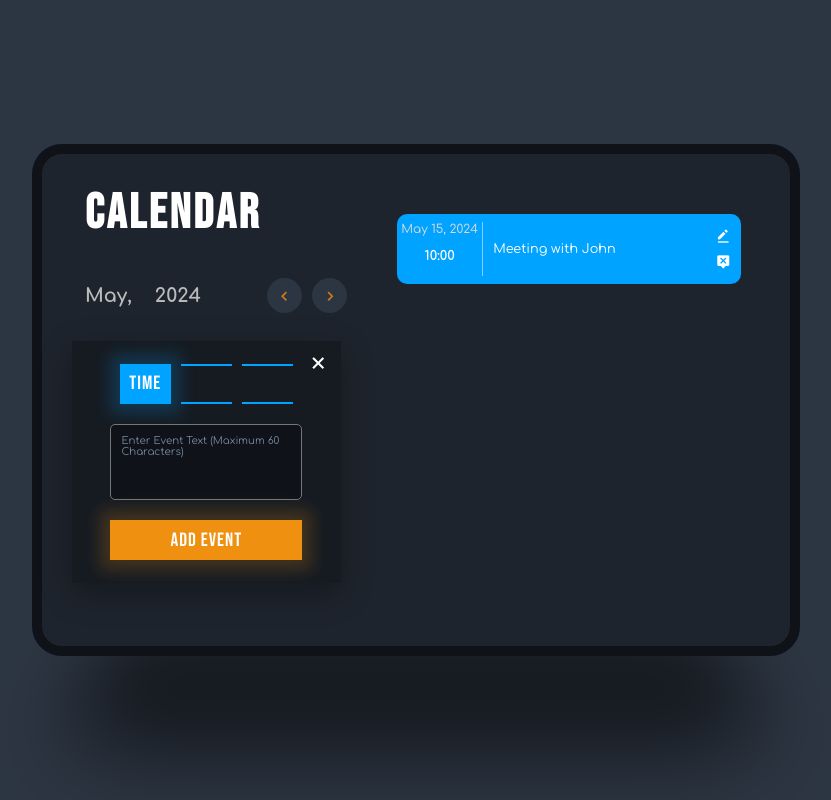
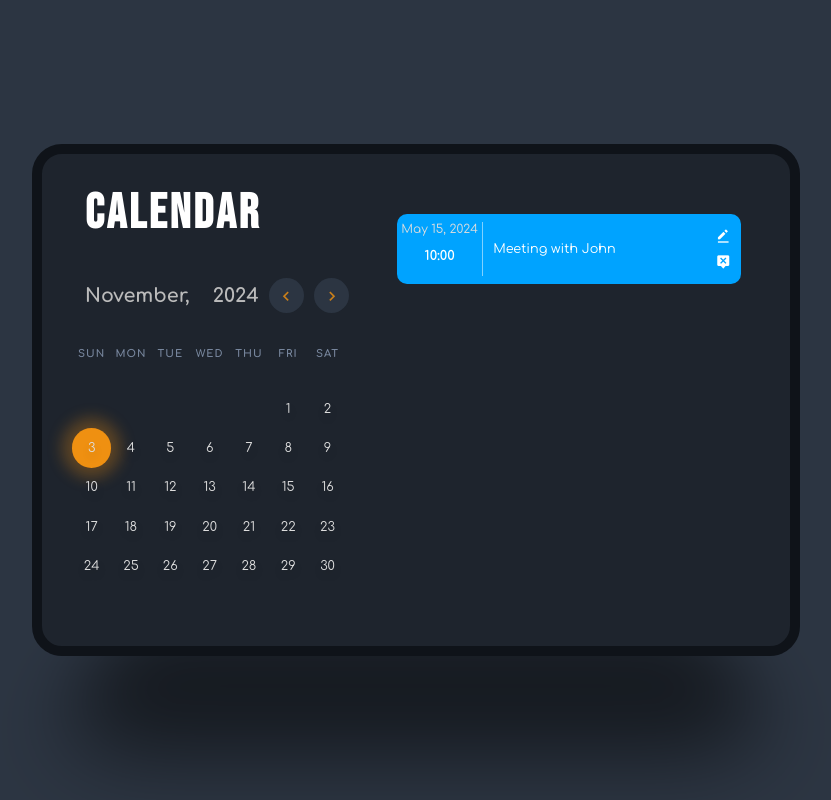
Before and after one commit to Pavel-Kilbergr/calendar, a React (Vite) app: page / in a window 1280 px wide. Shown: the whole page, without its empty margins (224-1055 px from the left). Built offline with nearby package versions, Linux system fonts and the light colour scheme.

Commit message:
Switch of the dates

```diff
--- a/src/components/CalendarApp.css
+++ b/src/components/CalendarApp.css
@@ -129,6 +129,7 @@
     justify-content: center;
     align-items: center;
     row-gap: 2rem;
+    display: none;
 }
 
 .time-input {
@@ -162,7 +163,7 @@
 }
 
 .time-input input[type="number"]::-webkit-outer-spin-button,
-.time-input input[type="number"]::-webkit-inner-spin-button, {
+.time-input input[type="number"]::-webkit-inner-spin-button {
     appearance: none;
 }
 
--- a/src/components/CalendarApp.jsx
+++ b/src/components/CalendarApp.jsx
@@ -1,59 +1,80 @@
+import { useState } from 'react';
 import './CalendarApp.css';
 
 export const CalendarApp = () => {
+  const daysOfWeek = ['Sun', 'Mon', 'Tue', 'Wed', 'Thu', 'Fri', 'Sat'];
+  const monthsOfYear = [
+    'January',
+    'February',
+    'March',
+    'April',
+    'May',
+    'June',
+    'July',
+    'August',
+    'September',
+    'October',
+    'November',
+    'December',
+  ];
+
+  const currentDate = new Date();
+
+  const [currentMonth, setCurrentMonth] = useState(currentDate.getMonth());
+  const [currentYear, setCurrentYear] = useState(currentDate.getFullYear());
+
+  const daysInMonth = new Date(currentYear, currentMonth + 1, 0).getDate();
+  const firstDayOfMonth = new Date(currentYear, currentMonth, 1).getDay();
+
+  const prevMonth = () => {
+    setCurrentMonth((prevMonth) => (prevMonth === 0 ? 11 : prevMonth - 1));
+    setCurrentYear((prevYear) =>
+      currentMonth === 0 ? prevYear - 1 : prevYear
+    );
+  };
+
+  const nextMonth = () => {
+    setCurrentMonth((prevMonth) => (prevMonth === 11 ? 0 : prevMonth + 1));
+    setCurrentYear((prevYear) =>
+      currentMonth === 11 ? prevYear + 1 : prevYear
+    );
+  };
+
   return (
     <div className="calendar-app">
       <div className="calendar">
         <h1 className="heading">Calendar</h1>
         <div className="navigate-date">
-          <h2 className="month">May,</h2>
-          <h2 className="year">2024</h2>
+          <h2 className="month">{monthsOfYear[currentMonth]},</h2>
+          <h2 className="year">{currentYear}</h2>
           <div className="buttons">
-            <i className="bx bx-chevron-left"></i>
-            <i className="bx bx-chevron-right"></i>
+            <i className="bx bx-chevron-left" onClick={prevMonth}></i>
+            <i className="bx bx-chevron-right" onClick={nextMonth}></i>
           </div>
         </div>
         <div className="weekdays">
-          <span>Sun</span>
-          <span>Mon</span>
-          <span>Tue</span>
-          <span>Wed</span>
-          <span>Thu</span>
-          <span>Fri</span>
-          <span>Sat</span>
+          {daysOfWeek.map((day) => (
+            <span key={day}>{day}</span>
+          ))}
         </div>
         <div className="days">
-          <span>1</span>
-          <span>2</span>
-          <span>3</span>
-          <span>4</span>
-          <span>5</span>
-          <span>6</span>
-          <span>7</span>
-          <span>8</span>
-          <span>9</span>
-          <span>10</span>
-          <span>11</span>
-          <span>12</span>
-          <span>13</span>
-          <span>14</span>
-          <span>15</span>
-          <span>16</span>
-          <span className="current-day">17</span>
-          <span>18</span>
-          <span>19</span>
-          <span>20</span>
-          <span>21</span>
-          <span>22</span>
-          <span>23</span>
-          <span>24</span>
-          <span>25</span>
-          <span>26</span>
-          <span>27</span>
-          <span>28</span>
-          <span>29</span>
-          <span>30</span>
-          <span>31</span>
+          {[...Array(firstDayOfMonth).keys()].map((_, index) => (
+            <span key={`empty-${index}`} />
+          ))}
+          {[...Array(daysInMonth).keys()].map((day) => (
+            <span
+              key={day + 1}
+              className={
+                day + 1 === currentDate.getDate() &&
+                currentMonth === currentDate.getMonth() &&
+                currentYear === currentDate.getFullYear()
+                  ? 'current-day'
+                  : ''
+              }
+            >
+              {day + 1}
+            </span>
+          ))}
         </div>
       </div>
       <div className="events">
```
